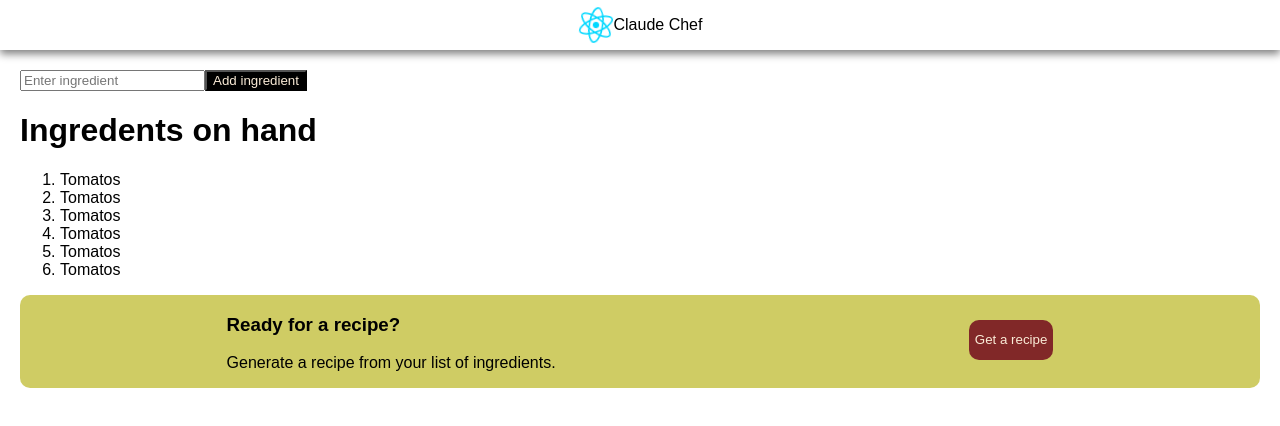
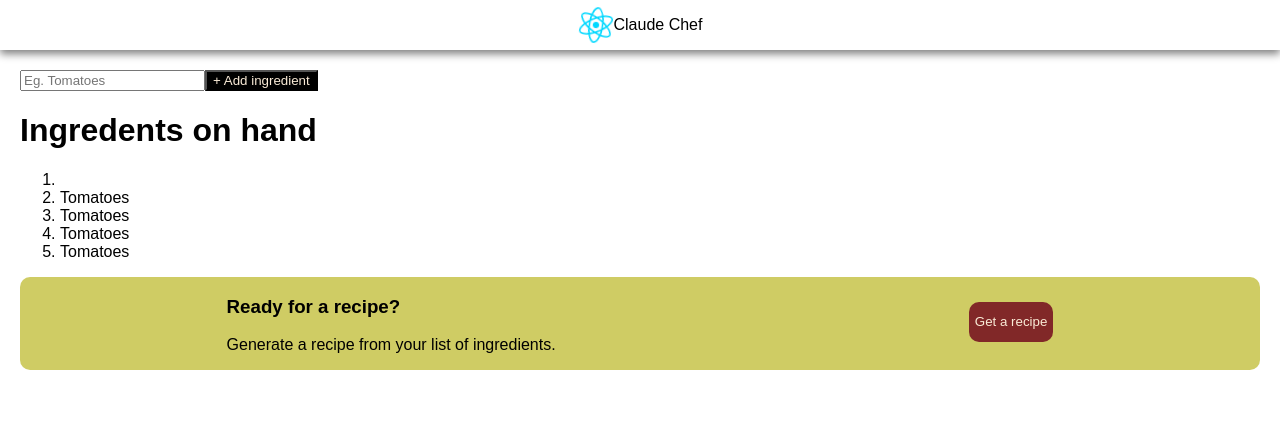
Before and after one commit to KenKambi/Claudechef, a React (Vite) app in the folder claudechef/: page / in a window 1280 px wide. Shown: the top 426 px of the page. Built offline with nearby package versions, Linux system fonts and the light colour scheme.

Commit message:
new FormData(event.target).get()

```diff
--- a/claudechef/src/Recipe.jsx
+++ b/claudechef/src/Recipe.jsx
@@ -1,21 +1,42 @@
+import { useState } from "react"
 
 
 export default function Recipe (){
 
+    const [ingredients, setIngredients] = useState([])
+
+    const ing = ingredients.map((ingredient) => {
+        return <li key={ingredient}> {ingredient} </li>
+    })
+
+    function handleIngredient (event) {
+        event.preventDefault()
+        const formData = new FormData(event.target)
+        const newer = formData.get("ingredient")
+
+        setIngredients(function (prevIng) {
+            return [...prevIng, newer ]
+          })
+
+    }
+
+
     return(
         <main className="main-container">
-            <div className="entry-container">
-                <input type="text" placeholder="Enter ingredient" required/>
-                <button>Add ingredient</button>
-            </div>
+            <form className="entry-container" onSubmit={handleIngredient}>
+                <label htmlFor="ingredient">
+                    <input  name="ingredient" type="text" placeholder="Eg. Tomatoes" required/>
+                </label>
+                <button  > &#43; Add ingredient</button>
+            </form>
             <h1>Ingredents on hand</h1>
             <ol>
-                <li>Tomatos</li>
-                <li>Tomatos</li>
-                <li>Tomatos</li>
-                <li>Tomatos</li>
-                <li>Tomatos</li>
-                <li>Tomatos</li>
+                {ing}
+                <li></li>
+                <li>Tomatoes</li>
+                <li>Tomatoes</li>
+                <li>Tomatoes</li>
+                <li>Tomatoes</li>
             </ol>
 
             <div className="generate-container">
```
